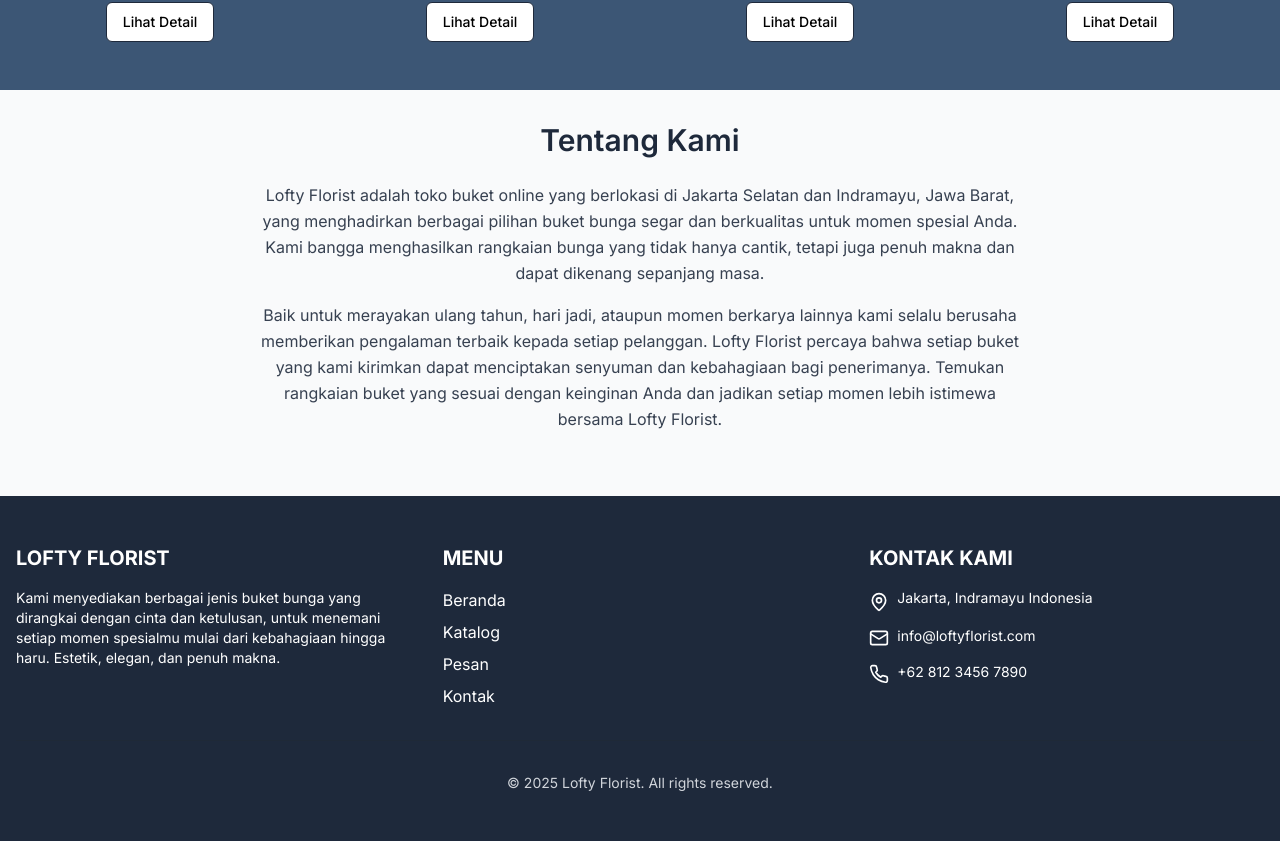
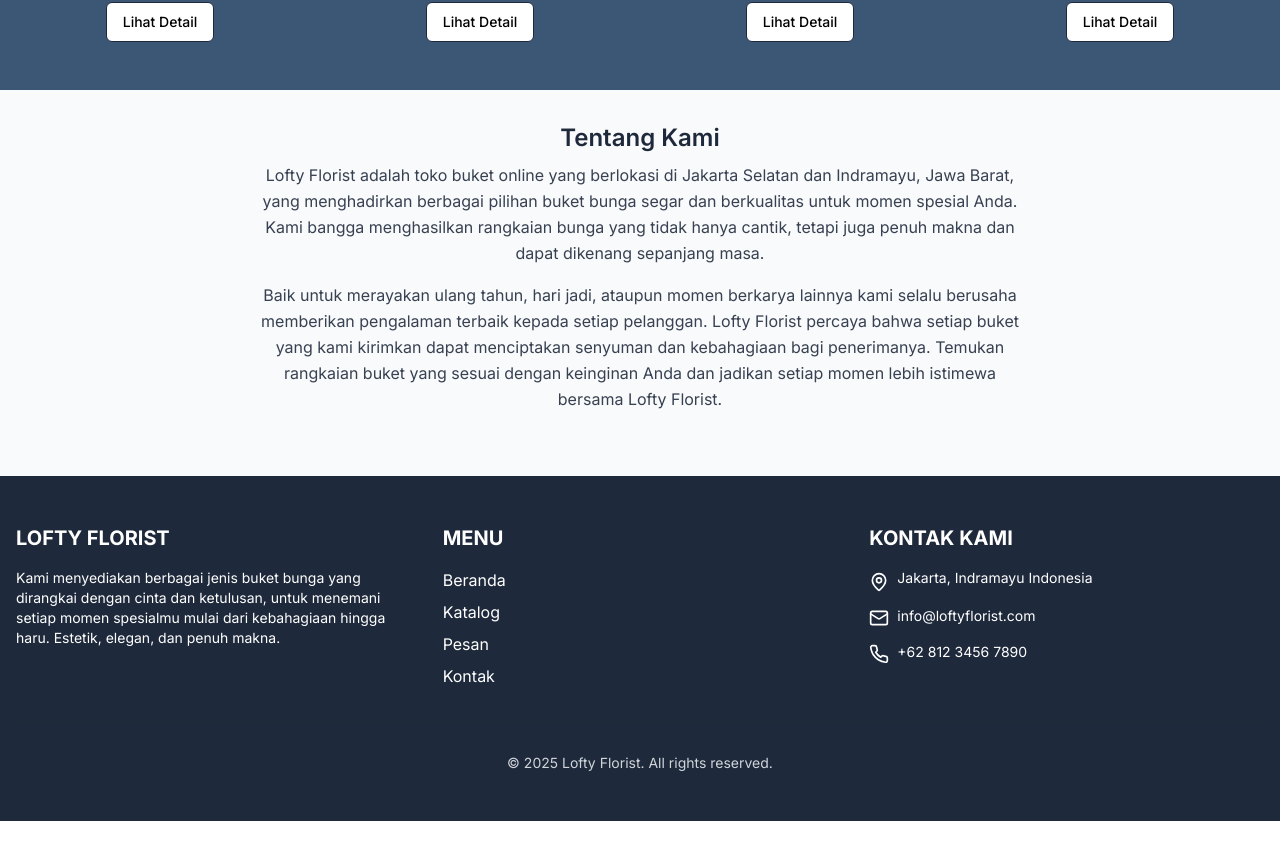
Before and after one commit to Rio-Prayoga/repoooo, a Next.js app: page / in a window 1280 px wide. Shown: the part 2318-3159 px from the top of the page. Built offline with nearby package versions, Linux system fonts and the light colour scheme.

Commit message:
Update AboutSection.tsx

```diff
--- a/components/AboutSection.tsx
+++ b/components/AboutSection.tsx
@@ -2,7 +2,7 @@ export default function AboutSection() {
   return (
     <section className="pt-8 pb-16 bg-gray-50">
       <div className="container mx-auto px-4">
-        <h2 className="text-3xl font-semibold text-center text-[#1E293B] mb-6">
+        <h2 className="text-base sm:text-lg md:text-2xl font-semibold text-center text-[#1E293B] mb-2">
           Tentang Kami
         </h2>
 
```
